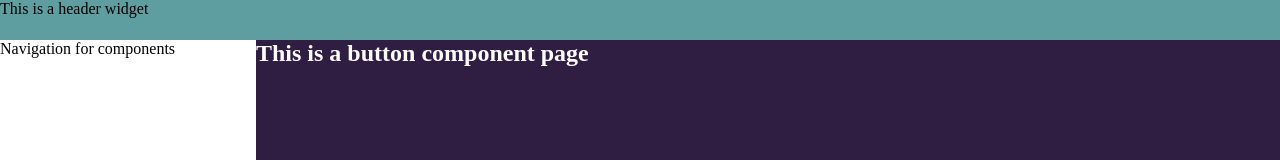
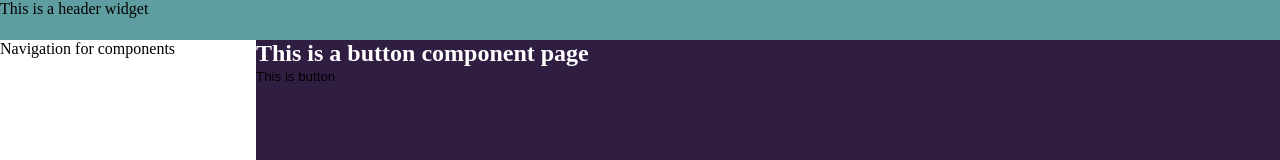
Before and after one commit to volodinSergey/my-ui-dashboard, a Vue app: page / in a window 1280 px wide. Shown: the top 160 px of the page. Built offline with nearby package versions, Linux system fonts and the light colour scheme.

Commit message:
[checking: Button page]: used UButton global component in Button page and checked that it works correctly

```diff
--- a/src/pages/Button.page.vue
+++ b/src/pages/Button.page.vue
@@ -3,6 +3,8 @@
 <template>
   <section class="button-page">
     <h1>This is a button component page</h1>
+
+    <UButton>This is button</UButton>
   </section>
 </template>
 
```
